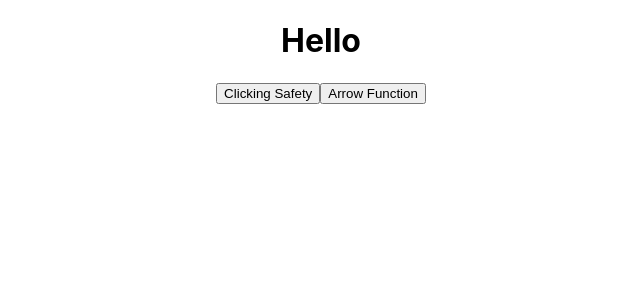
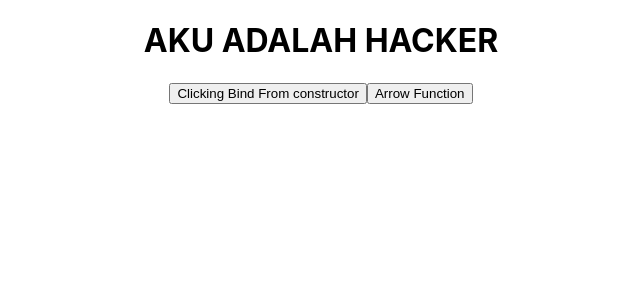
Before and after one commit to mfaisalghozi/React-Learning-Material, a React (Create React App) app: page / in a window 1280 px wide. Shown: the top 300 px of the page, without its empty margins (319-959 px from the left). Built offline with nearby package versions, Linux system fonts and the light colour scheme.

Commit message:
add event bind

```diff
--- a/src/component/EventBind.js
+++ b/src/component/EventBind.js
@@ -6,7 +6,7 @@ class EventBind extends Component {
     constructor(props){
         super(props)
         this.state = {
-            message : "Hello"
+            message : "AKU ADALAH HACKER"
         }
         this.clickHandler = this.clickHandler.bind(this)
     }
@@ -15,7 +15,7 @@ class EventBind extends Component {
         this.setState({
             message: "GoodBye !"
         })
-        // console.log(this)
+        // console.log(this)y
     }
 
     clickHandler2 = () =>{
@@ -32,7 +32,7 @@ class EventBind extends Component {
                 {/* <button onClick={()=>this.clickHandler()} >Clicking</button> */}
 
                 {/* //OFFICIAL APPROACH BITJH */}
-                <button onClick={this.clickHandler} >Clicking Safety</button>
+                <button onClick={this.clickHandler} >Clicking Bind From constructor</button>
                 <button onClick={this.clickHandler2}>Arrow Function</button>
 
 
```
Also changed, not shown: 1 other file (tests, documents, lock files or other folders).
